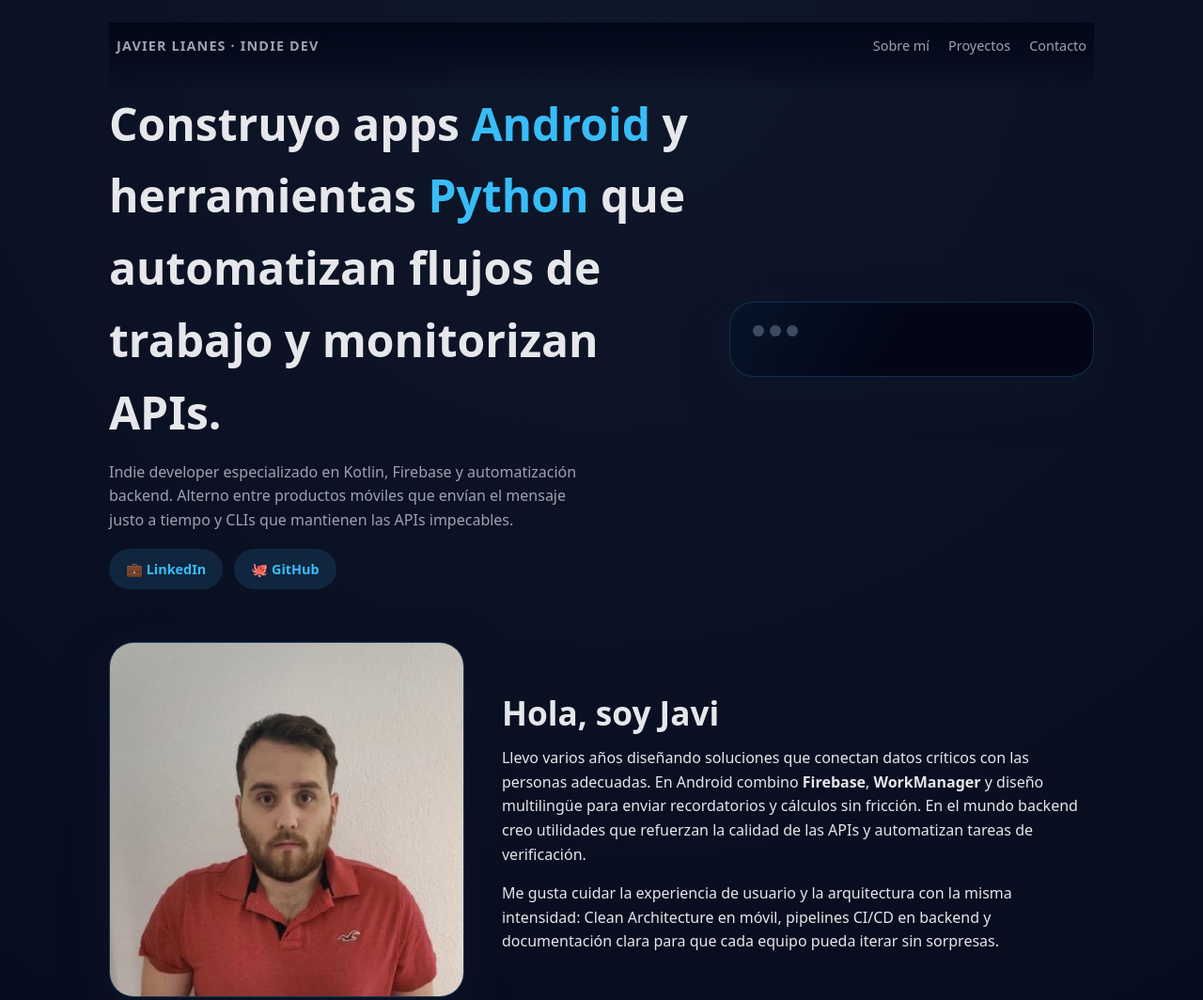
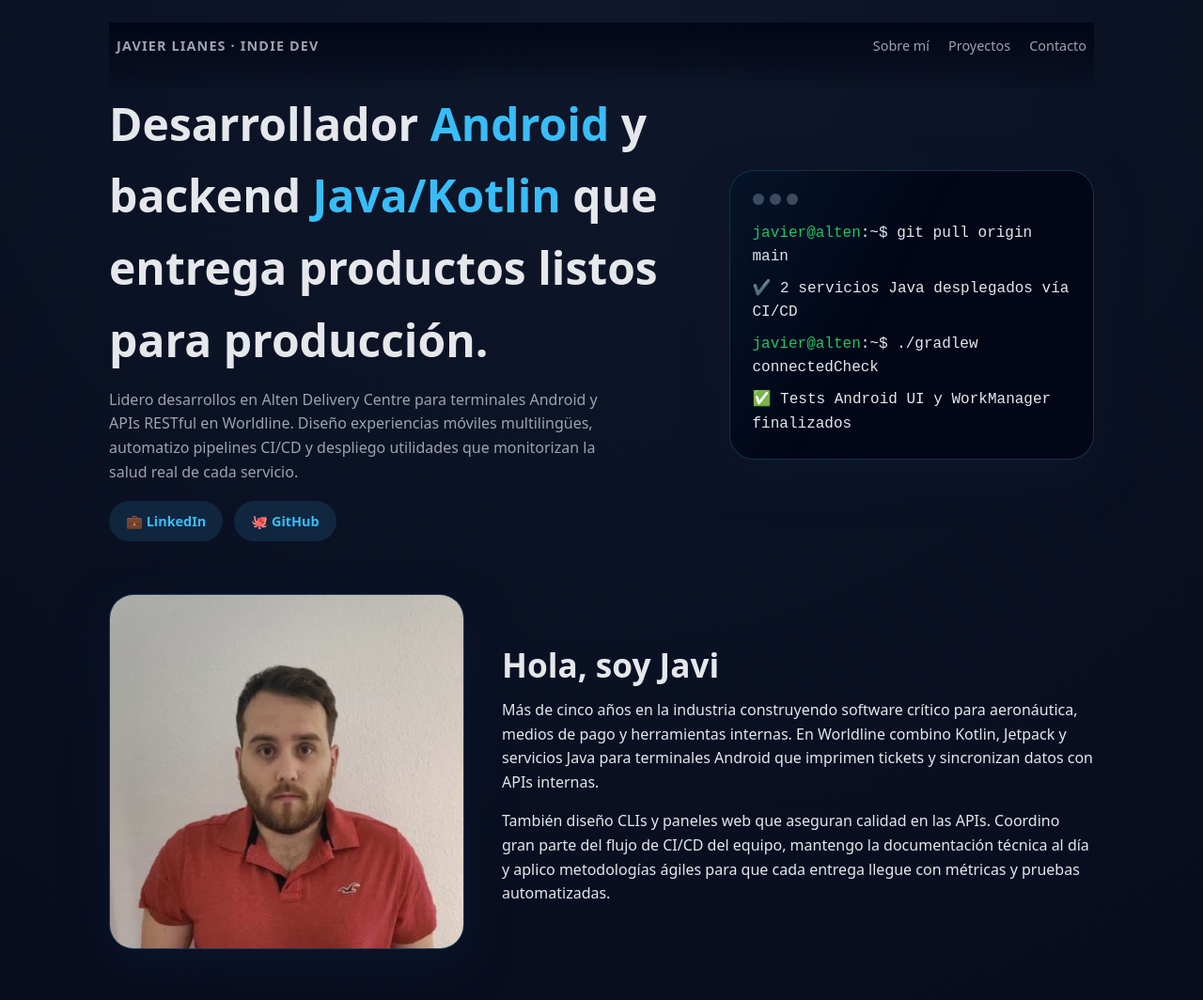
Before and after one commit to JaviLianes8/Portfolio, a plain HTML site: page index.html in a window 1280 px wide. Shown: the top 1064 px of the page at 94% size. Drawn offline with Linux system fonts and the light colour scheme.

Commit message:
Refresh portfolio content and contact layout

```diff
--- a/assets/css/styles.css
+++ b/assets/css/styles.css
@@ -538,6 +538,8 @@ nav a:hover::after {
   box-shadow: var(--shadow-soft);
   display: grid;
   gap: 16px;
+  justify-items: center;
+  text-align: center;
 }
 
 .contact-label {
@@ -549,6 +551,7 @@ nav a:hover::after {
   display: flex;
   flex-wrap: wrap;
   gap: 12px;
+  justify-content: center;
 }
 
 .contact-pill {
--- a/index.html
+++ b/index.html
@@ -20,13 +20,14 @@
       <section class="hero">
         <div>
           <h1 class="hero-title">
-            Construyo apps <span>Android</span> y herramientas <span>Python</span>
-            que automatizan flujos de trabajo y monitorizan APIs.
+            Desarrollador <span>Android</span> y backend <span>Java/Kotlin</span>
+            que entrega productos listos para producción.
           </h1>
           <p class="hero-subtitle">
-            Indie developer especializado en Kotlin, Firebase y automatización
-            backend. Alterno entre productos móviles que envían el mensaje justo
-            a tiempo y CLIs que mantienen las APIs impecables.
+            Lidero desarrollos en Alten Delivery Centre para terminales Android y
+            APIs RESTful en Worldline. Diseño experiencias móviles multilingües,
+            automatizo pipelines CI/CD y despliego utilidades que monitorizan la
+            salud real de cada servicio.
           </p>
           <div class="hero-links">
             <a class="link-pill" href="https://www.linkedin.com/in/jlianes/" target="_blank" rel="noreferrer">
@@ -44,6 +45,18 @@
             <span class="terminal-dot"></span>
           </div>
           <div class="terminal-body">
+            <div class="terminal-line">
+              <span>javier@alten</span>:~$ git pull origin main
+            </div>
+            <div class="terminal-line">
+              ✔️ 2 servicios Java desplegados vía CI/CD
+            </div>
+            <div class="terminal-line">
+              <span>javier@alten</span>:~$ ./gradlew connectedCheck
+            </div>
+            <div class="terminal-line">
+              ✅ Tests Android UI y WorkManager finalizados
+            </div>
           </div>
         </div>
       </section>
@@ -55,18 +68,16 @@
         <div class="about-content">
           <h2 class="section-title">Hola, soy Javi</h2>
           <p>
-            Llevo varios años diseñando soluciones que conectan datos críticos
-            con las personas adecuadas. En Android combino <strong>Firebase</strong>,
-            <strong>WorkManager</strong> y diseño multilingüe para enviar
-            recordatorios y cálculos sin fricción. En el mundo backend creo
-            utilidades que refuerzan la calidad de las APIs y automatizan tareas
-            de verificación.
+            Más de cinco años en la industria construyendo software crítico para
+            aeronáutica, medios de pago y herramientas internas. En Worldline
+            combino Kotlin, Jetpack y servicios Java para terminales Android que
+            imprimen tickets y sincronizan datos con APIs internas.
           </p>
           <p>
-            Me gusta cuidar la experiencia de usuario y la arquitectura con la
-            misma intensidad: Clean Architecture en móvil, pipelines CI/CD en
-            backend y documentación clara para que cada equipo pueda iterar sin
-            sorpresas.
+            También diseño CLIs y paneles web que aseguran calidad en las APIs.
+            Coordino gran parte del flujo de CI/CD del equipo, mantengo la
+            documentación técnica al día y aplico metodologías ágiles para que
+            cada entrega llegue con métricas y pruebas automatizadas.
           </p>
         </div>
       </section>
@@ -99,6 +110,7 @@
               <span class="project-tag">OpenAPI</span>
               <span class="project-tag">CLI</span>
               <span class="project-tag">CI/CD</span>
+              <span class="project-tag">Quality Gates</span>
             </div>
             <div class="project-links">
               <a class="link-pill" href="https://pypi.org/project/restful-checker/" target="_blank" rel="noreferrer">📦 PyPI</a>
@@ -123,6 +135,8 @@
               <span class="project-tag">Python</span>
               <span class="project-tag">Diff</span>
               <span class="project-tag">HTML Reports</span>
+              <span class="project-tag">Auditoría</span>
+              <span class="project-tag">CLI</span>
             </div>
             <div class="project-links">
               <a class="link-pill" href="https://pypi.org/project/json-pretty-diff/" target="_blank" rel="noreferrer">📦 PyPI</a>
@@ -147,6 +161,8 @@
               <span class="project-tag">FastAPI</span>
               <span class="project-tag">Firebase Hosting</span>
               <span class="project-tag">Azure</span>
+              <span class="project-tag">DataOps</span>
+              <span class="project-tag">Automatización</span>
             </div>
             <div class="project-links">
               <a class="link-pill" href="https://real-tajo-cf.web.app/" target="_blank" rel="noreferrer">🌐 Sitio en vivo</a>
@@ -171,6 +187,8 @@
               <span class="project-tag">SSE</span>
               <span class="project-tag">Clean Architecture</span>
               <span class="project-tag">Vercel</span>
+              <span class="project-tag">Realtime</span>
+              <span class="project-tag">Infra Privada</span>
             </div>
             <div class="project-links">
               <a class="link-pill" href="https://lianes-minecraft-front.vercel.app/" target="_blank" rel="noreferrer">🌐 Sitio en vivo</a>
@@ -196,6 +214,7 @@
               <span class="project-tag">Firebase</span>
               <span class="project-tag">WorkManager</span>
               <span class="project-tag">Compose</span>
+              <span class="project-tag">Google Play</span>
             </div>
             <div class="project-links">
               <a class="link-pill" href="https://github.com/JaviLianes8/BirthdayNotifierApp" target="_blank" rel="noreferrer">🐙 Código privado</a>
@@ -218,6 +237,8 @@
               <span class="project-tag">Kotlin</span>
               <span class="project-tag">Clean Architecture</span>
               <span class="project-tag">MVVM</span>
+              <span class="project-tag">Jetpack</span>
+              <span class="project-tag">Google Play</span>
             </div>
             <div class="project-links">
               <a class="link-pill" href="https://github.com/JaviLianes8/Finiq" target="_blank" rel="noreferrer">🐙 Código privado</a>
@@ -241,9 +262,11 @@
               <span class="project-tag">Google Maps</span>
               <span class="project-tag">GraphHopper</span>
               <span class="project-tag">Vercel</span>
+              <span class="project-tag">Next.js</span>
+              <span class="project-tag">CI/CD</span>
             </div>
             <div class="project-links">
-              <a class="link-pill" href="https://vercel.com/javier-lianes-garcias-projects/taxi-auto-web" target="_blank" rel="noreferrer">🌐 Sitio en vivo</a>
+              <a class="link-pill" href="https://taxi-auto-web.vercel.app/" target="_blank" rel="noreferrer">🌐 Sitio en vivo</a>
             </div>
             <div class="project-footer">
               <span class="link-pill">Backend privado desplegado en mini PC</span>
@@ -262,9 +285,11 @@
             <div class="project-tags">
               <span class="project-tag">Next.js</span>
               <span class="project-tag">Vercel</span>
+              <span class="project-tag">Tailwind CSS</span>
+              <span class="project-tag">Server Actions</span>
             </div>
             <div class="project-links">
-              <a class="link-pill" href="https://vercel.com/javier-lianes-garcias-projects/autorganizador-mesas-boda" target="_blank" rel="noreferrer">🌐 Vista previa</a>
+              <a class="link-pill" href="https://autorganizador-mesas-boda.vercel.app/" target="_blank" rel="noreferrer">🌐 Sitio en vivo</a>
             </div>
           </article>
         </div>
@@ -279,7 +304,6 @@
         </p>
 
         <div class="contact-box">
-          <span class="contact-label">Escríbeme:</span>
           <div class="contact-links">
             <a class="contact-pill" href="mailto:jlianesglr@gmail.com">✉️ jlianesglr@gmail.com</a>
             <a class="contact-pill" href="https://www.linkedin.com/in/jlianes/" target="_blank" rel="noreferrer">💼 LinkedIn</a>
```
